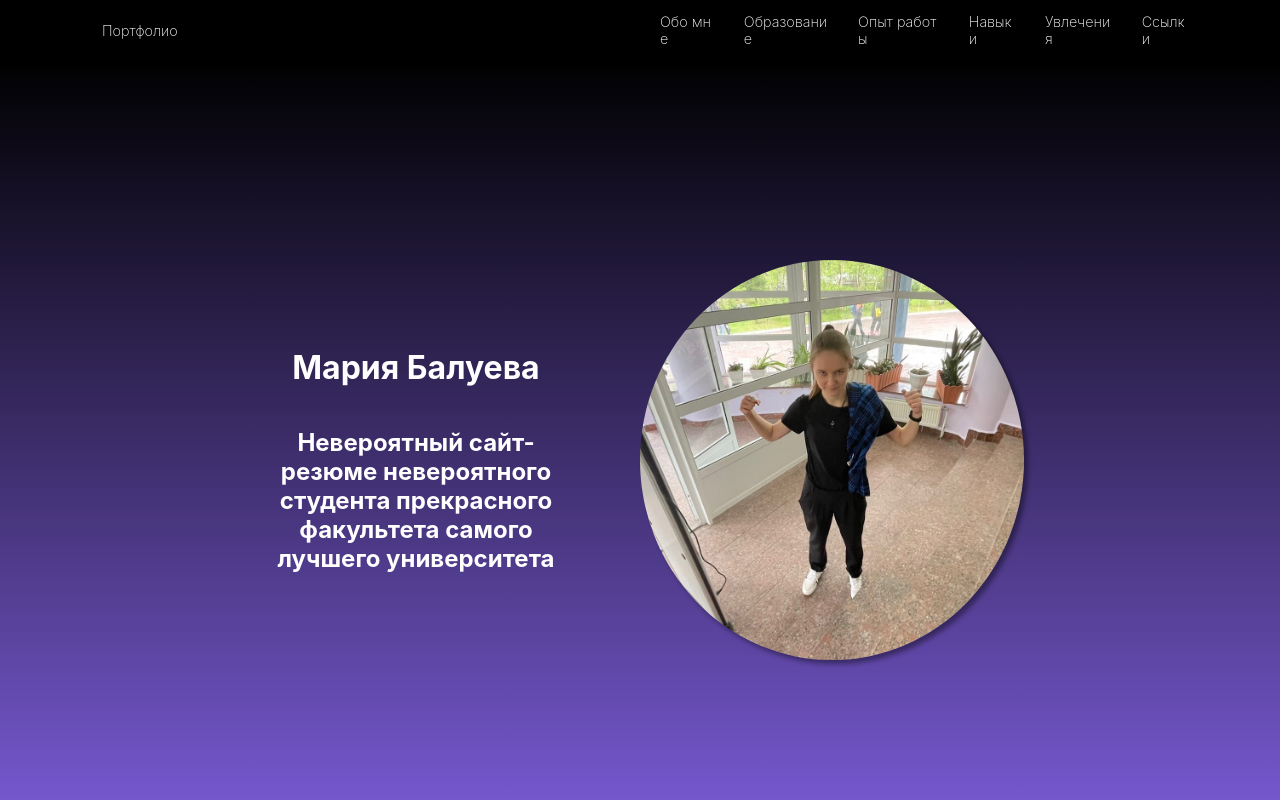
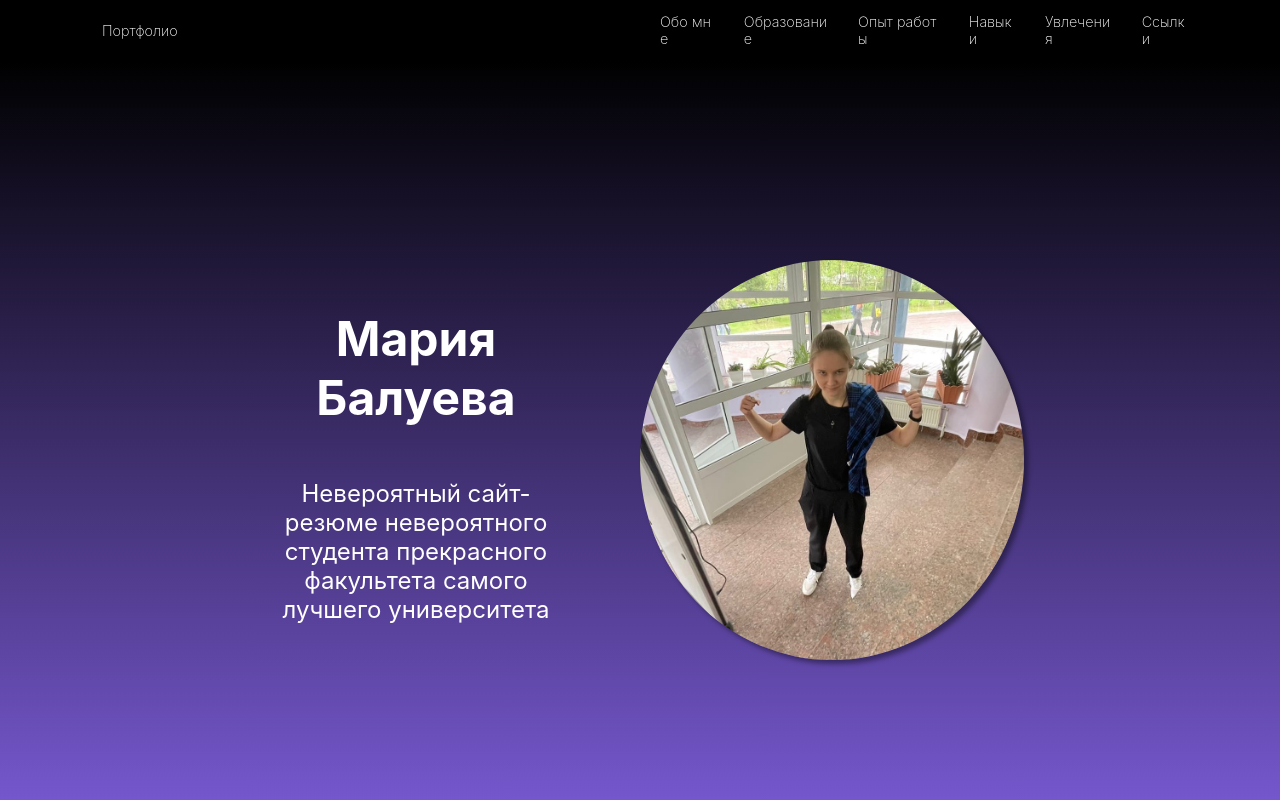
Before and after one commit to marypupupu/marypupupu.github.io, a plain HTML site: page index.html in a window 1280 px wide. Shown: the top 800 px of the page. Drawn offline with Linux system fonts and the light colour scheme.

Commit message:
Update style.css

```diff
--- a/style.css
+++ b/style.css
@@ -67,13 +67,13 @@
     margin-left: 20%;
   }
 
-  .header__paragraph_header {
+  .header__paragraph-header {
     color: #ffffff;
     font-size: 48px;
     font-weight: 700;
   }
 
-  .header__paragraph_description {
+  .header__paragraph-description {
     color: #ffffff;
     font-size: 24px;
     font-weight: 400;
```
